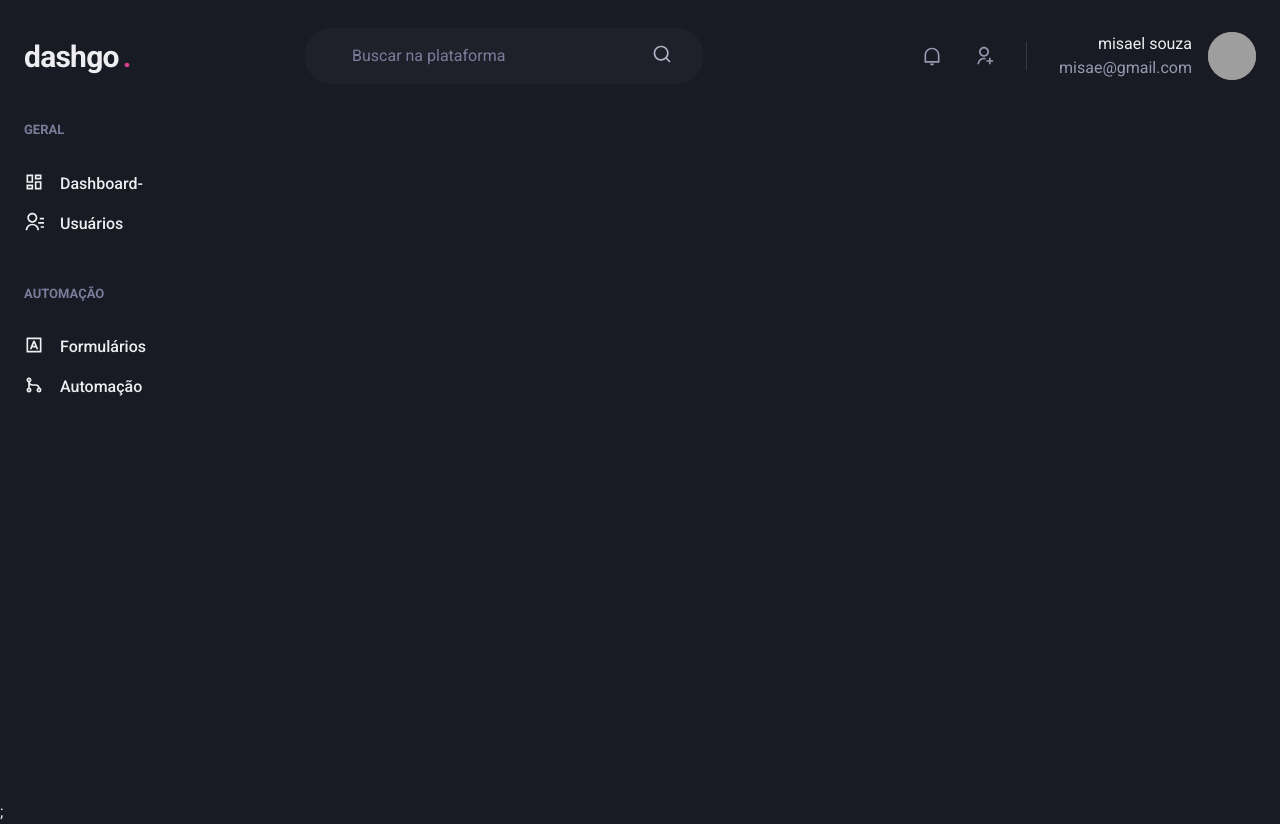
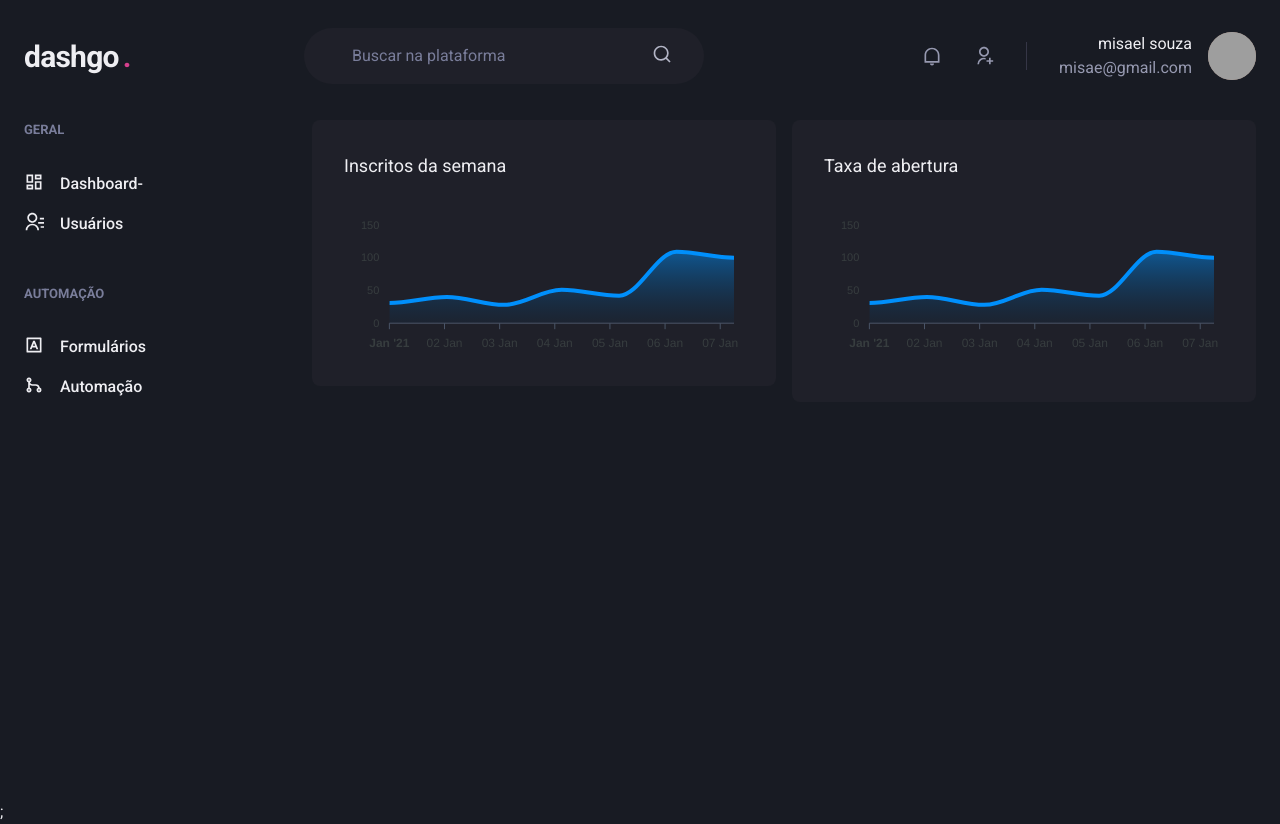
Before and after one commit to misael28/dashGoNext, a Next.js app: page /dashboard in a window 1280 px wide. Built offline with nearby package versions, Linux system fonts and the light colour scheme; grey boxes are pictures that could not be loaded.

Commit message:
add apex area chart at the dashboard

```diff
--- a/package.json
+++ b/package.json
@@ -13,9 +13,11 @@
     "@chakra-ui/react": "^1.6.9",
     "@emotion/react": "^11.4.1",
     "@emotion/styled": "^11.3.0",
+    "apexcharts": "^3.30.0",
     "framer-motion": "^4.1.17",
     "next": "11.1.2",
     "react": "17.0.2",
+    "react-apexcharts": "^1.3.9",
     "react-dom": "17.0.2",
     "react-icons": "^4.3.1"
   },
--- a/src/pages/dashboard.tsx
+++ b/src/pages/dashboard.tsx
@@ -1,12 +1,79 @@
-import { Flex } from "@chakra-ui/react";
+import { Flex, SimpleGrid, Box, Text, theme } from "@chakra-ui/react";
 import { Header } from "../components/Header";
 import { Sidebar } from "../components/Sidebar";
+import dynamic from "next/dynamic";
+
+const Chart = dynamic(() => import("react-apexcharts"), { ssr: false });
+
+const options = {
+  chart: {
+    toolbar: {
+      show: false,
+    },
+    zoom:{
+      enabled: false,
+    },
+    forecolor: theme.colors.gray[500],
+  },
+  grid:{
+    show: false,
+  },
+  dataLabels: {
+    enabled: false,
+  },
+  tooltip:{
+    enabled: false,
+  },
+  xaxis: {
+    type: "datetime",
+    axisBorder: {
+      color: theme.colors.gray[600],
+    },
+    axisTicks: {
+      color: theme.colors.gray[600],
+    },
+    categories: [
+      '2021-01-01T00:00:00.000Z',
+      '2021-01-02T01:00:00.000Z',
+      '2021-01-03T02:00:00.000Z',
+      '2021-01-04T03:00:00.000Z',
+      '2021-01-05T04:00:00.000Z',
+      '2021-01-06T05:00:00.000Z',
+      '2021-01-07T06:00:00.000Z',
+    ],
+  },
+  fill: {
+    opacity: 0.2,
+    type:"gradient",
+    gradient: {
+      shade: "dark",
+      opacityFrom: 0.7,
+      opacityTo: 0.3,
+    }
+  }
+};
+
+const series = [
+  { name: "series1", data: [31, 40, 28, 51, 42, 109, 100] },
+]
+
 export default function Dashboard() {
   return (
     <Flex direction="column" h="100vh">
       <Header />
       <Flex w="100%" my="6" maxWidth={1480} mx="auto" px="6">
         <Sidebar />
+        <SimpleGrid flex="1" gap="4" minChildWidth="320px" alignItems="flex-start">
+          <Box p="8" bg="gray.800" borderRadius={8} pb="4">
+            <Text fontSize="lg" mb="4">Inscritos da semana</Text>
+            <Chart type="area" options={options} series={series} height={160} />
+          </Box>
+          <Box p="8" bg="gray.800" borderRadius={8}>
+            <Text fontSize="lg" mb="4">Taxa de abertura</Text>
+            <Chart type="area" options={options} series={series} height={160} />
+          </Box>
+
+        </SimpleGrid>
       </Flex>
     </Flex>
   );
```
Also changed, not shown: 1 other file (tests, documents, lock files or other folders).
